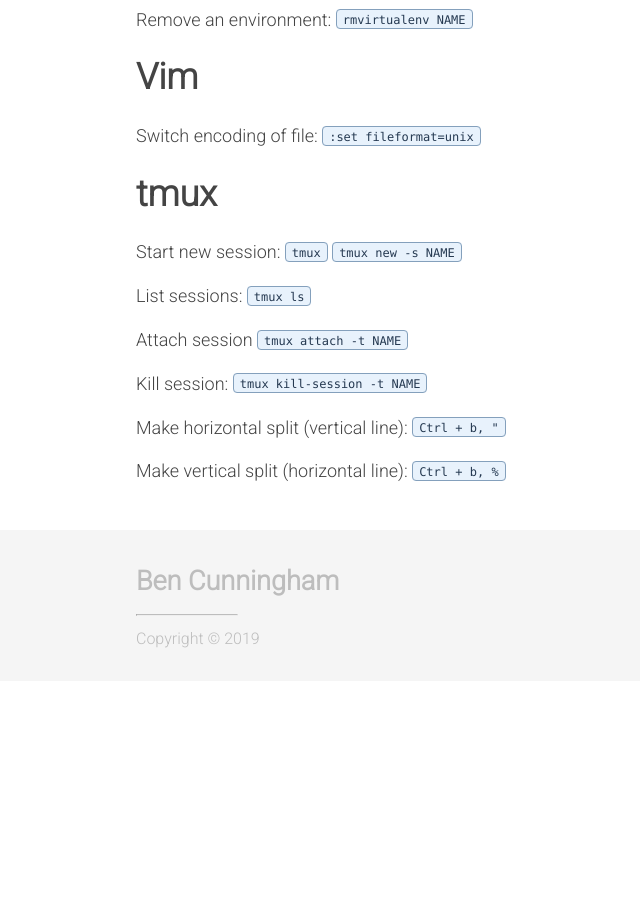
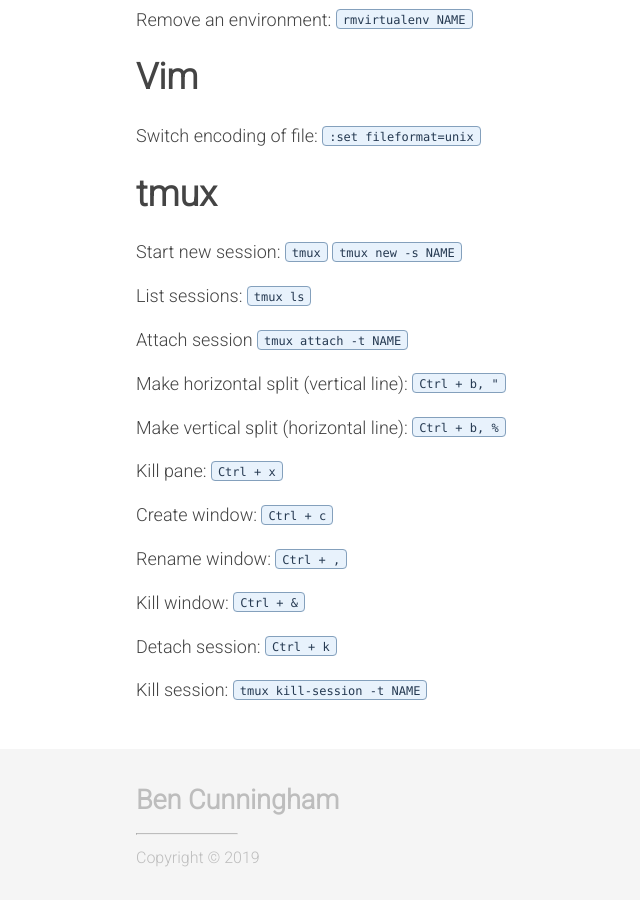
Before and after one commit to benjcunningham/benjcunningham.github.io, a Jekyll site: the page built from _posts/2019-07-27-my-monolithic-cheatsheet.md, in a window 1280 px wide and 900 px high, scrolled down 2209 px. Shown: the whole window, without its empty margins (229-869 px from the left). Built offline with Jekyll 4.4.1, drawn with Linux system fonts in a browser that asks for light colours; before the commit the page ends 2890 px from its top, so only the background shows below that.

Commit message:
Add more Tmux stuff

```diff
--- a/_posts/2019-07-27-my-monolithic-cheatsheet.md
+++ b/_posts/2019-07-27-my-monolithic-cheatsheet.md
@@ -94,8 +94,18 @@
 
 Attach session `tmux attach -t NAME`
 
-Kill session: `tmux kill-session -t NAME`
-
 Make horizontal split (vertical line): `Ctrl + b, "`
 
 Make vertical split (horizontal line): `Ctrl + b, %`
+
+Kill pane: `Ctrl + x`
+
+Create window: `Ctrl + c`
+
+Rename window: `Ctrl + ,`
+
+Kill window: `Ctrl + &`
+
+Detach session: `Ctrl + k`
+
+Kill session: `tmux kill-session -t NAME`
```
